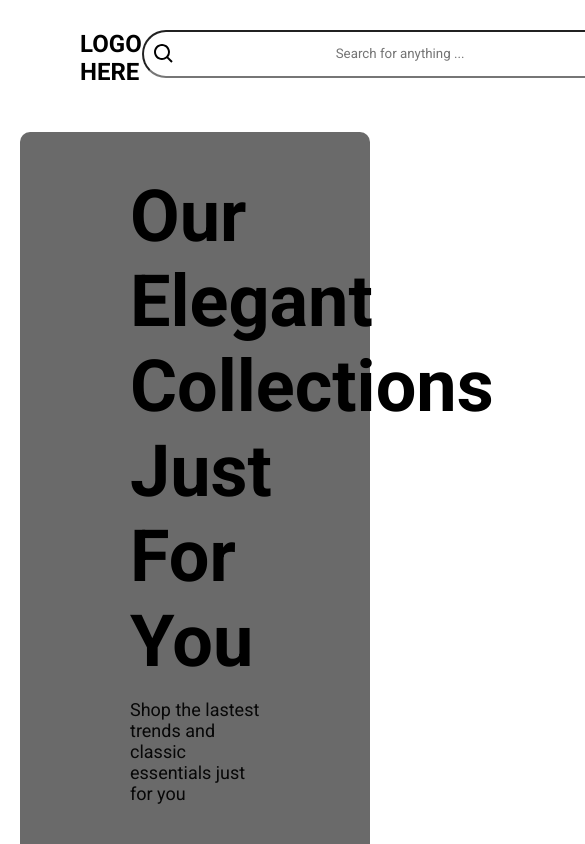
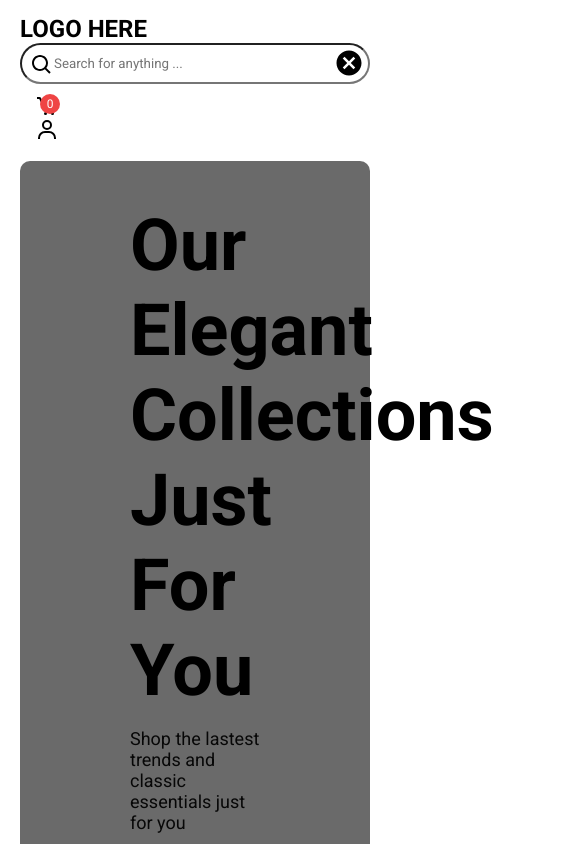
Before and after one commit to nwosumick/ecommerce2, a React (Vite) app: page / in a window 390 px wide. Shown: the top 844 px of the page, 585 px wide, since content can reach past the window. Built offline with nearby package versions, Linux system fonts and the light colour scheme.

Commit message:
initial commit

```diff
--- a/src/Components/Hero/Hero.css
+++ b/src/Components/Hero/Hero.css
@@ -38,7 +38,7 @@
  border-radius: 8rem;
 }
 
-@media (max-width: 768px) {
+@media (max-width: 600px) {
   .hero {
     height: auto; /* Adjust height for smaller screens */
     padding: 20px; /* Adjust padding */
--- a/src/Components/Navbar/Navbar.css
+++ b/src/Components/Navbar/Navbar.css
@@ -68,3 +68,82 @@
       /* transition: 0.5s; */
 
 }
+
+/* =======================
+   Mobile responsiveness
+   ======================= */
+
+@media (max-width: 768px) {
+  .navbar {
+    padding: 15px;
+    padding-inline: 20px;
+    flex-direction: column;
+    align-items: flex-start;
+  }
+
+  .navbar input {
+    padding: 0.7rem 3rem;
+    width: 100%;
+    max-width: 100%;
+    box-sizing: border-box;
+  }
+
+  .navbar .search {
+    position: relative;
+    width: 100%;
+    margin-bottom: 10px;
+  }
+
+  .navbar .search .search_icon {
+    margin-top: 10px;
+  }
+
+  .navbar .search .cancel {
+    margin-top: 5px;
+  }
+
+  .nav_icon_warpper {
+    position: relative;
+    width: 100%;
+    justify-content: flex-end;
+  }
+
+  .nav_icon {
+    font-size: 28px;
+    margin-left: 15px;
+  }
+
+  .nav_icon2 {
+    font-size: 28px;
+    margin-left: 15px;
+    top: 0;
+    padding-left: 0;
+  }
+
+  .nav_cart_amount {
+    left: 25px; /* adjust for smaller icon */
+  }
+
+  .navbar.active {
+    justify-content: space-between;
+    align-items: center;
+  }
+}
+
+@media (max-width: 480px) {
+  .navbar input {
+    padding: 0.7rem 2rem;
+  }
+
+  .nav_icon {
+    font-size: 24px;
+  }
+
+  .nav_icon2 {
+    font-size: 24px;
+  }
+
+  .nav_cart_amount {
+    left: 20px;
+  }
+}
```
